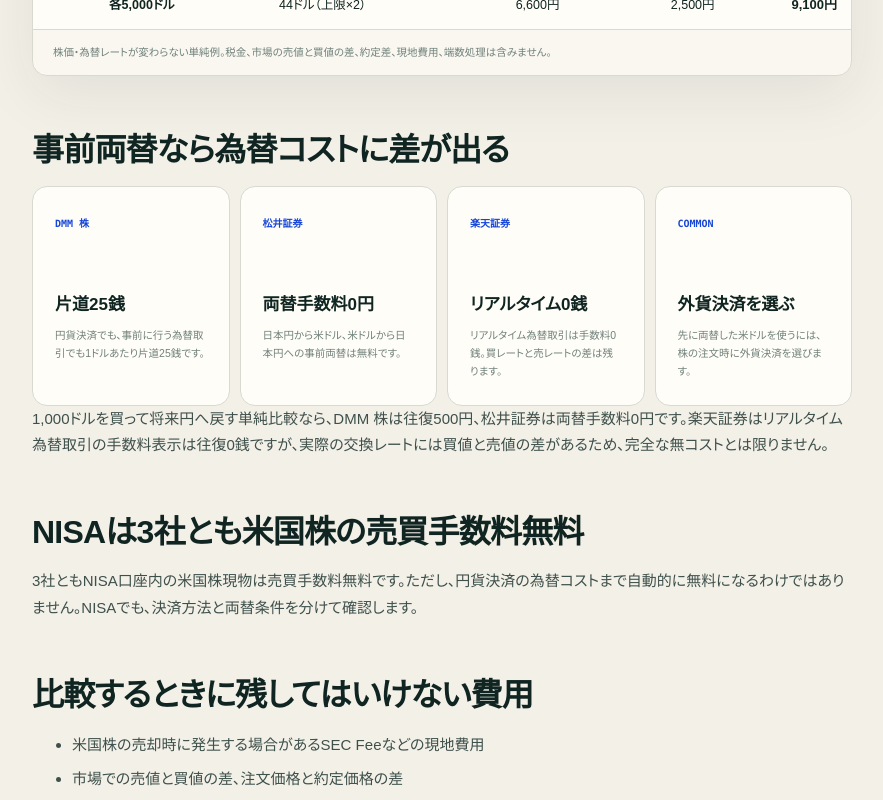
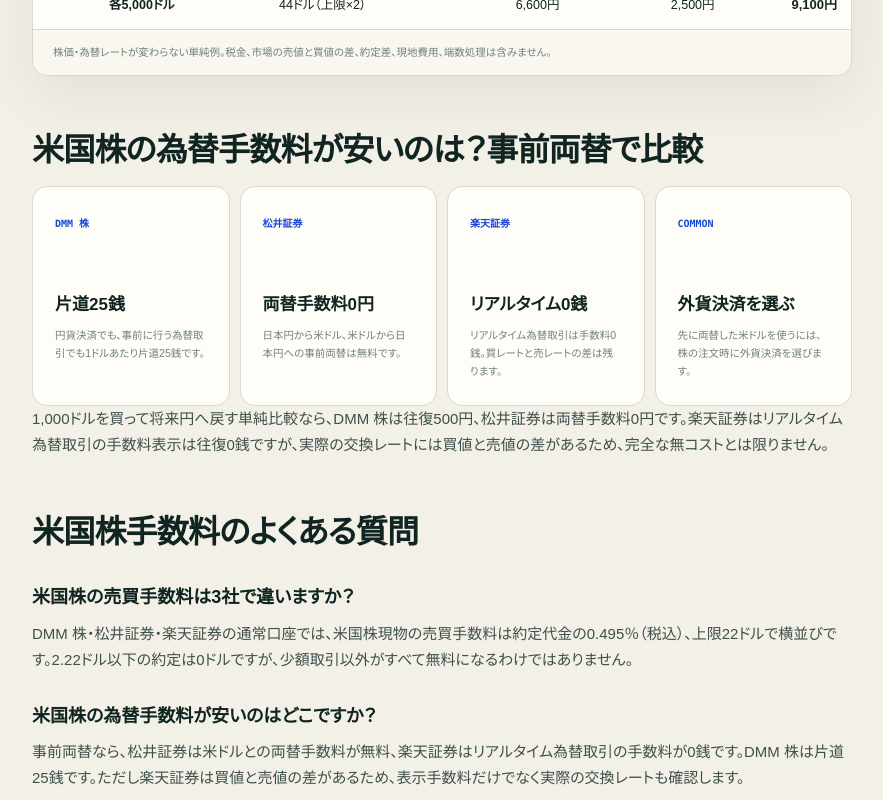
Before and after one commit to mrok18/hanbaijo, a Next.js app: page /articles/us-stock-fee-comparison in a window 1280 px wide. Shown: the part 1540-2340 px from the top of the page, without its empty margins (198-1081 px from the left). Built offline with nearby package versions, Linux system fonts and the light colour scheme.

Commit message:
seo: clarify US stock fee comparison intent

```diff
--- a/app/articles/us-stock-fee-comparison/page.tsx
+++ b/app/articles/us-stock-fee-comparison/page.tsx
@@ -12,9 +12,18 @@ const ROUND_TRIP_EXAMPLES = [
   { amount: '5,000ドル', commission: '44ドル（上限×2）', commissionYen: '6,600円', yenSettlement: '2,500円', total: '9,100円' },
 ] as const;
 
+const faq = [
+  { q: '米国株の売買手数料は3社で違いますか？', a: 'DMM 株・松井証券・楽天証券の通常口座では、米国株現物の売買手数料は約定代金の0.495％（税込）、上限22ドルで横並びです。2.22ドル以下の約定は0ドルですが、少額取引以外がすべて無料になるわけではありません。' },
+  { q: '米国株の為替手数料が安いのはどこですか？', a: '事前両替なら、松井証券は米ドルとの両替手数料が無料、楽天証券はリアルタイム為替取引の手数料が0銭です。DMM 株は片道25銭です。ただし楽天証券は買値と売値の差があるため、表示手数料だけでなく実際の交換レートも確認します。' },
+  { q: '米国株は円貨決済と外貨決済のどちらが安いですか？', a: '円貨決済は3社とも1ドルあたり片道25銭の為替コストがかかります。先に米ドルへ両替して外貨決済にすると、両替条件は証券会社ごとに異なるため、売買手数料と為替コストを合算して比較してください。' },
+] as const;
+
 export default function Page() {
+  const faqJsonLd = { '@context': 'https://schema.org', '@type': 'FAQPage', mainEntity: faq.map((item) => ({ '@type': 'Question', name: item.q, acceptedAnswer: { '@type': 'Answer', text: item.a } })) };
+
   return (
     <article>
+      <script type="application/ld+json" dangerouslySetInnerHTML={{ __html: JSON.stringify(faqJsonLd).replace(/</g, '\\u003c') }} />
       <p className="page-kicker">US STOCK / FEE COMPARISON</p>
       <h1>米国株の手数料を3社比較<br />為替まで含めると差はどこに出る？</h1>
       <p className="lede">DMM 株・松井証券・楽天証券の米国株現物を、通常口座のインターネット取引で比較します。3社とも基本の売買手数料は同じです。差が出るのは、円貨決済か、先に米ドルへ両替して外貨決済するかという部分です。</p>
@@ -51,7 +60,7 @@ export default function Page() {
         </table>
       </div><p className="panel-note">株価・為替レートが変わらない単純例。税金、市場の売値と買値の差、約定差、現地費用、端数処理は含みません。</p></div>
 
-      <h2>事前両替なら為替コストに差が出る</h2>
+      <h2>米国株の為替手数料が安いのは？事前両替で比較</h2>
       <div className="fx-metric-grid">
         <article><b>DMM 株</b><h3>片道25銭</h3><p>円貨決済でも、事前に行う為替取引でも1ドルあたり片道25銭です。</p></article>
         <article><b>松井証券</b><h3>両替手数料0円</h3><p>日本円から米ドル、米ドルから日本円への事前両替は無料です。</p></article>
@@ -59,6 +68,9 @@ export default function Page() {
         <article><b>COMMON</b><h3>外貨決済を選ぶ</h3><p>先に両替した米ドルを使うには、株の注文時に外貨決済を選びます。</p></article>
       </div>
       <p>1,000ドルを買って将来円へ戻す単純比較なら、DMM 株は往復500円、松井証券は両替手数料0円です。楽天証券はリアルタイム為替取引の手数料表示は往復0銭ですが、実際の交換レートには買値と売値の差があるため、完全な無コストとは限りません。</p>
+
+      <h2>米国株手数料のよくある質問</h2>
+      {faq.map((item) => <section key={item.q}><h3>{item.q}</h3><p>{item.a}</p></section>)}
 
       <h2>NISAは3社とも米国株の売買手数料無料</h2>
       <p>3社ともNISA口座内の米国株現物は売買手数料無料です。ただし、円貨決済の為替コストまで自動的に無料になるわけではありません。NISAでも、決済方法と両替条件を分けて確認します。</p>
@@ -83,7 +95,7 @@ export default function Page() {
           <li><a href="https://www.rakuten-sec.co.jp/web/currency/forex/commission.html" target="_blank" rel="noopener noreferrer">楽天証券「外国為替の手数料」</a></li>
           <li><a href="https://www.rakuten-sec.co.jp/web/nisa/commission/" target="_blank" rel="noopener noreferrer">楽天証券「日米株式の取引手数料が無料」</a></li>
         </ul>
-        <p>料金・条件は2026年9月12日に確認しました。取引前に各社の最新料金表と注文画面を確認してください。</p>
+        <p>料金・条件は2026年9月25日に確認しました。取引前に各社の最新料金表と注文画面を確認してください。</p>
       </section>
 
       <p><Link href="/articles/dmm-kabu-us-stock-fee">DMM 株の米国株手数料を詳しく見る →</Link></p>
```
